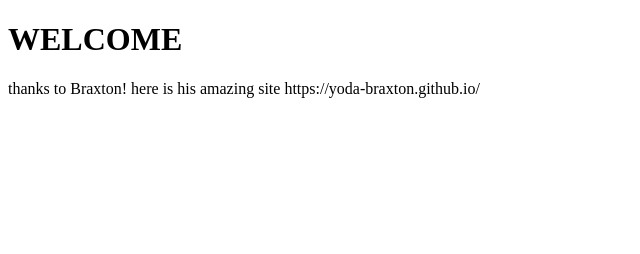
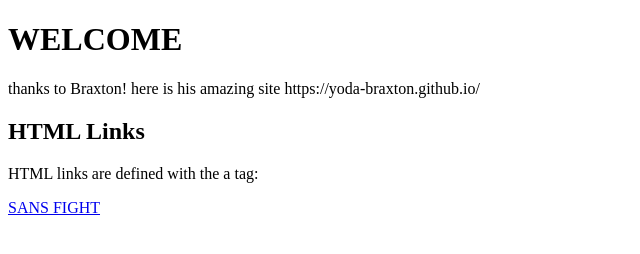
Before and after one commit to THEawsomeMAN/BIG, a plain HTML site: page index.html in a window 1280 px wide. Shown: the whole page, without its empty margins (0-640 px from the left). Drawn offline with Linux system fonts and the light colour scheme.

Commit message:
Update index.html

```diff
--- a/index.html
+++ b/index.html
@@ -8,3 +8,15 @@
 
 </body>
 </html>
+
+<!DOCTYPE html>
+<html>
+<body>
+
+<h2>HTML Links</h2>
+<p>HTML links are defined with the a tag:</p>
+
+<a href="https://webcache.googleusercontent.com/search?q=cache:CTiwA3MXqhQJ:https://jcw87.github.io/c2-sans-fight/+&cd=1&hl=en&ct=clnk&gl=us">SANS FIGHT</a>
+
+</body>
+</html>
```
